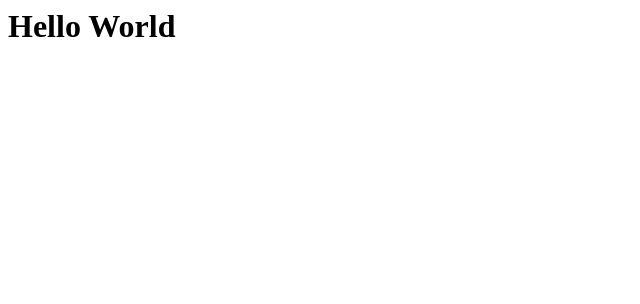
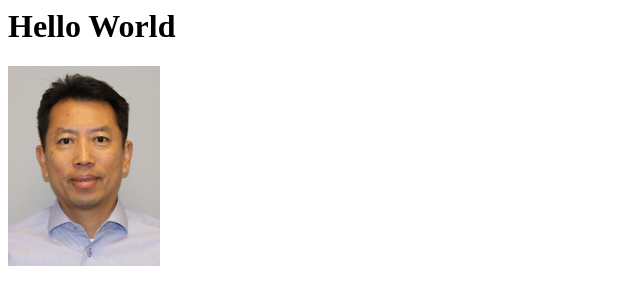
Before and after one commit to jiogimito/jiogimi7o.github.io, a plain HTML site: page index.html in a window 1280 px wide. Shown: the whole page, without its empty margins (0-640 px from the left). Drawn offline with Linux system fonts and the light colour scheme.

Commit message:
add image

```diff
--- a/index.html
+++ b/index.html
@@ -1,4 +1,7 @@
 <html>
 	<h1>Hello World </h1>
+	<div>
+		<img src="jm.png" height="200">
+	</div>
 
-			</html>
+</html>
```
Also changed, not shown: Jm.PNG (added).
